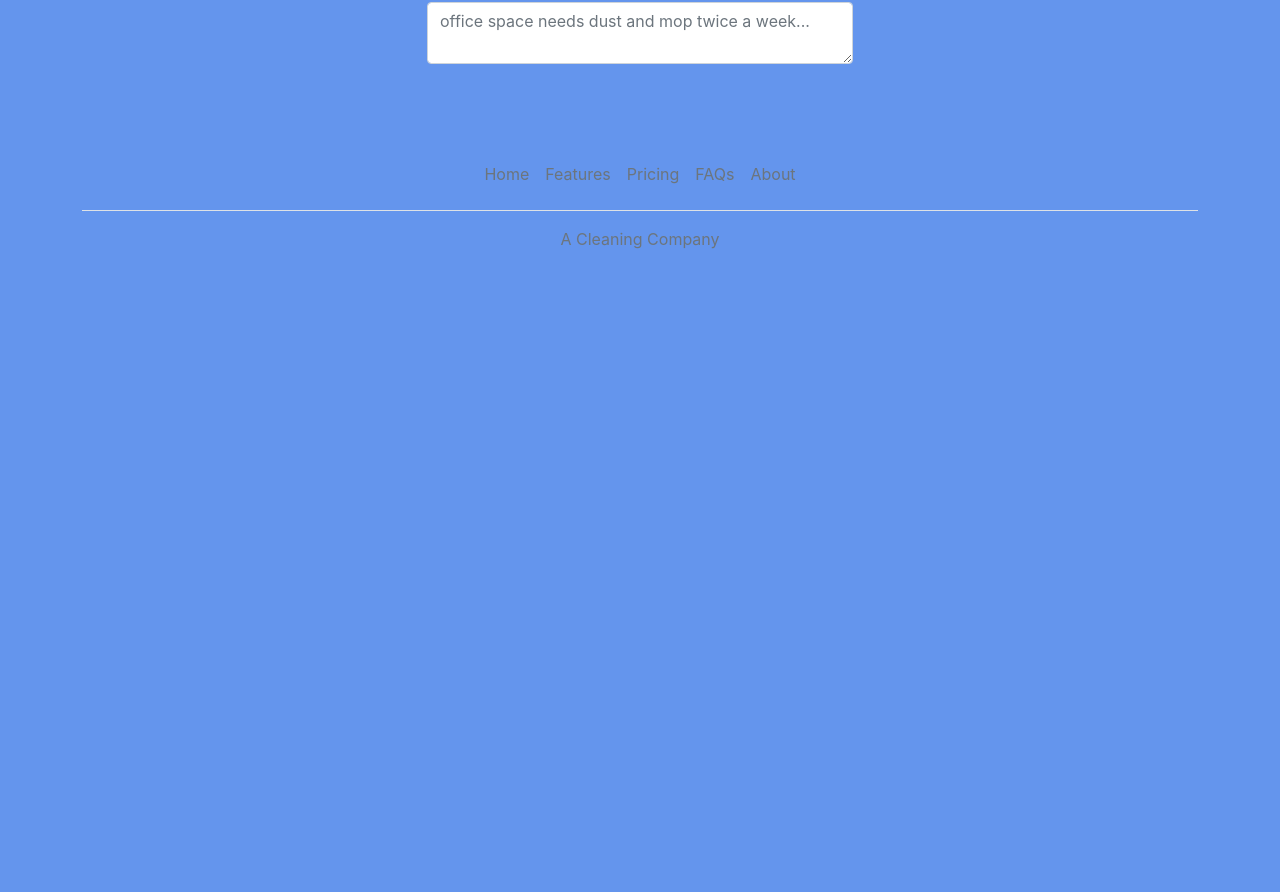
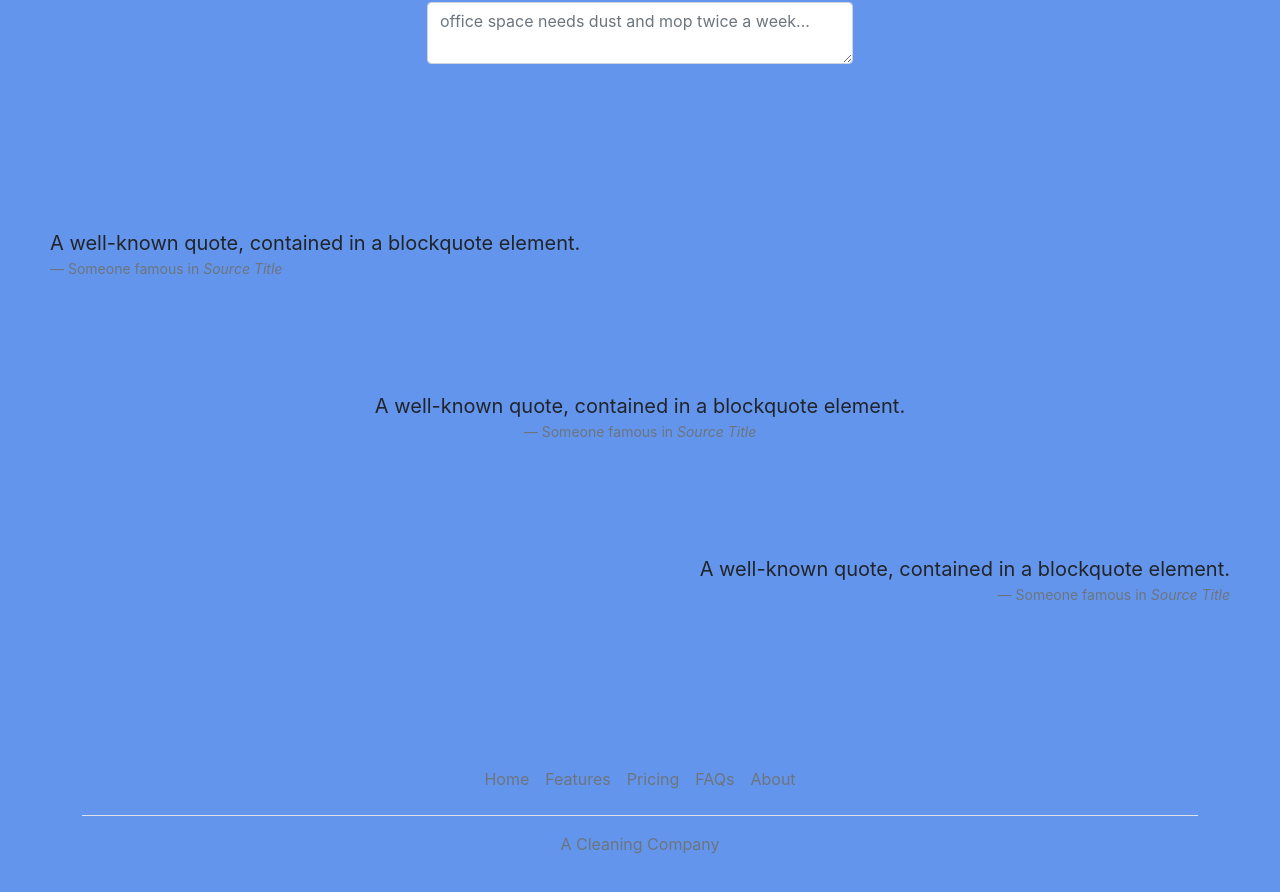
Before and after one commit to Shellsea31/evergreen-clean, a React (Create React App) app in the folder client/: page / in a window 1280 px wide. Shown: the part 2076-2968 px from the top of the page. Before the commit the page ends 2383 px from the top, so only its background shows below. Built offline with nearby package versions, Linux system fonts and the light colour scheme.

Commit message:
ADDED: testimonials page, basic styling

```diff
--- a/client/src/components/Body/Body.js
+++ b/client/src/components/Body/Body.js
@@ -3,15 +3,19 @@ import Appointments from "./Appointments";
 import FAQ from "./FAQ";
 import Introduction from "./Introduction";
 import Slides from "./Slides";
+import Testimonials from "./Testimonials";
+// import Contact from "./Contact";
 
 //All main components besides navbar and footer get filtered here
 const Body = () => {
   return (
     <div>
-      <Slides/>
-      <Introduction/>
-      <FAQ/>
-      <Appointments/>
+      <Slides />
+      <Introduction />
+      <FAQ />
+      <Appointments />
+      <Testimonials />
+      {/* <Contact /> */}
     </div>
   );
 };
--- /dev/null
+++ b/client/src/components/Body/Testimonials.js
@@ -0,0 +1,40 @@
+import React from "react";
+
+const Testimonials = () => {
+  const cardStyle = {
+    minWidth: "auto",
+    padding: "50px",
+  };
+  return (
+    <div class="card bg-transparent border-0" style={cardStyle}>
+      <figure class="text-start mt-5 mb-5">
+        <blockquote class="blockquote">
+          <p>A well-known quote, contained in a blockquote element.</p>
+        </blockquote>
+        <figcaption class="blockquote-footer">
+          Someone famous in <cite title="Source Title">Source Title</cite>
+        </figcaption>
+      </figure>
+
+      <figure class="text-center mt-5 mb-5">
+        <blockquote class="blockquote">
+          <p>A well-known quote, contained in a blockquote element.</p>
+        </blockquote>
+        <figcaption class="blockquote-footer">
+          Someone famous in <cite title="Source Title">Source Title</cite>
+        </figcaption>
+      </figure>
+
+      <figure class="text-end mt-5 mb-5">
+        <blockquote class="blockquote">
+          <p>A well-known quote, contained in a blockquote element.</p>
+        </blockquote>
+        <figcaption class="blockquote-footer">
+          Someone famous in <cite title="Source Title">Source Title</cite>
+        </figcaption>
+      </figure>
+    </div>
+  );
+};
+
+export default Testimonials;
```
Also changed, not shown: client/src/components/Body/Contact.js (+10 -8 lines).
